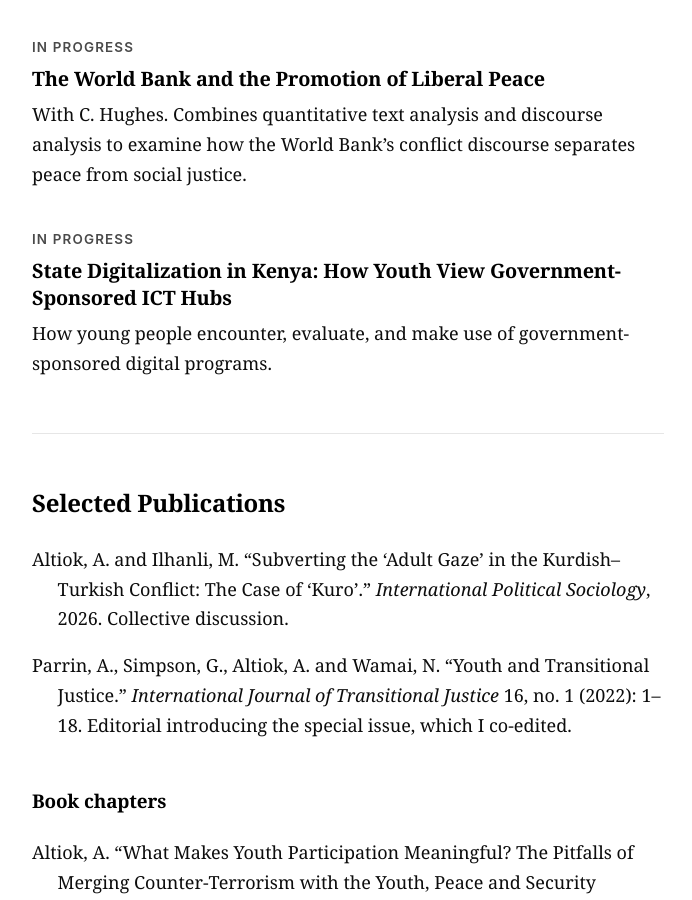
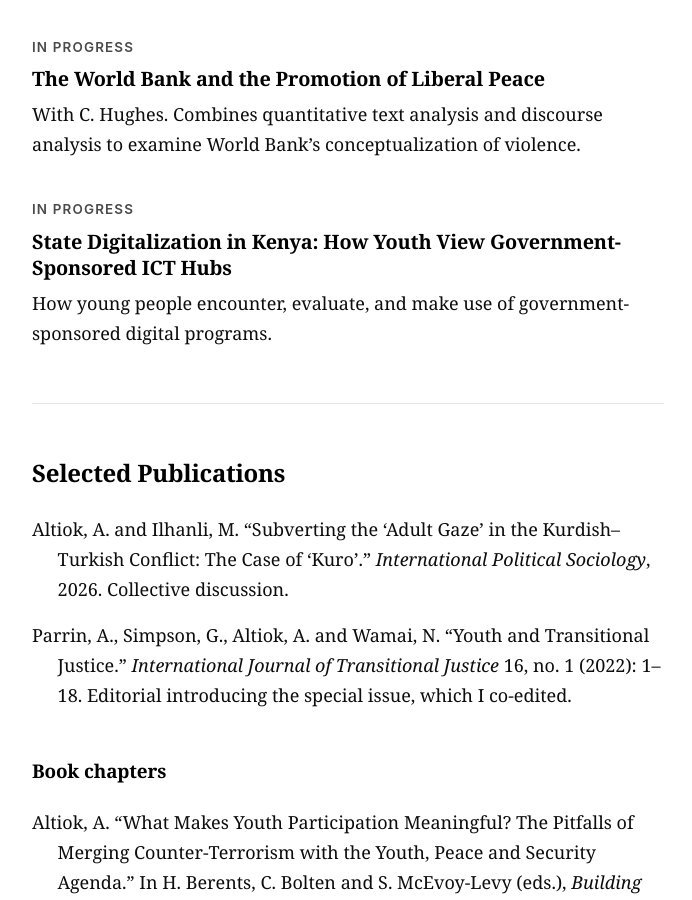
Before and after one commit to aaltiok/aaltiok.github.io, a plain HTML site: page index.html in a window 1280 px wide. Shown: the part 2984-3884 px from the top of the page, without its empty margins (292-984 px from the left). Drawn offline with Linux system fonts and the light colour scheme.

Commit message:
Update index.html

```diff
--- a/index.html
+++ b/index.html
@@ -180,7 +180,7 @@
     <div class="item">
       <span class="status">In progress </span>
       <h3>The World Bank and the Promotion of Liberal Peace </h3>
-      <p> With C. Hughes. Combines quantitative text analysis and discourse analysis to examine how the World Bank&rsquo;s conflict discourse separates peace from social justice.</p>
+      <p> With C. Hughes. Combines quantitative text analysis and discourse analysis to examine World Bank&rsquo;s conceptualization of violence.</p>
     </div>
 
     <div class="item">
```
